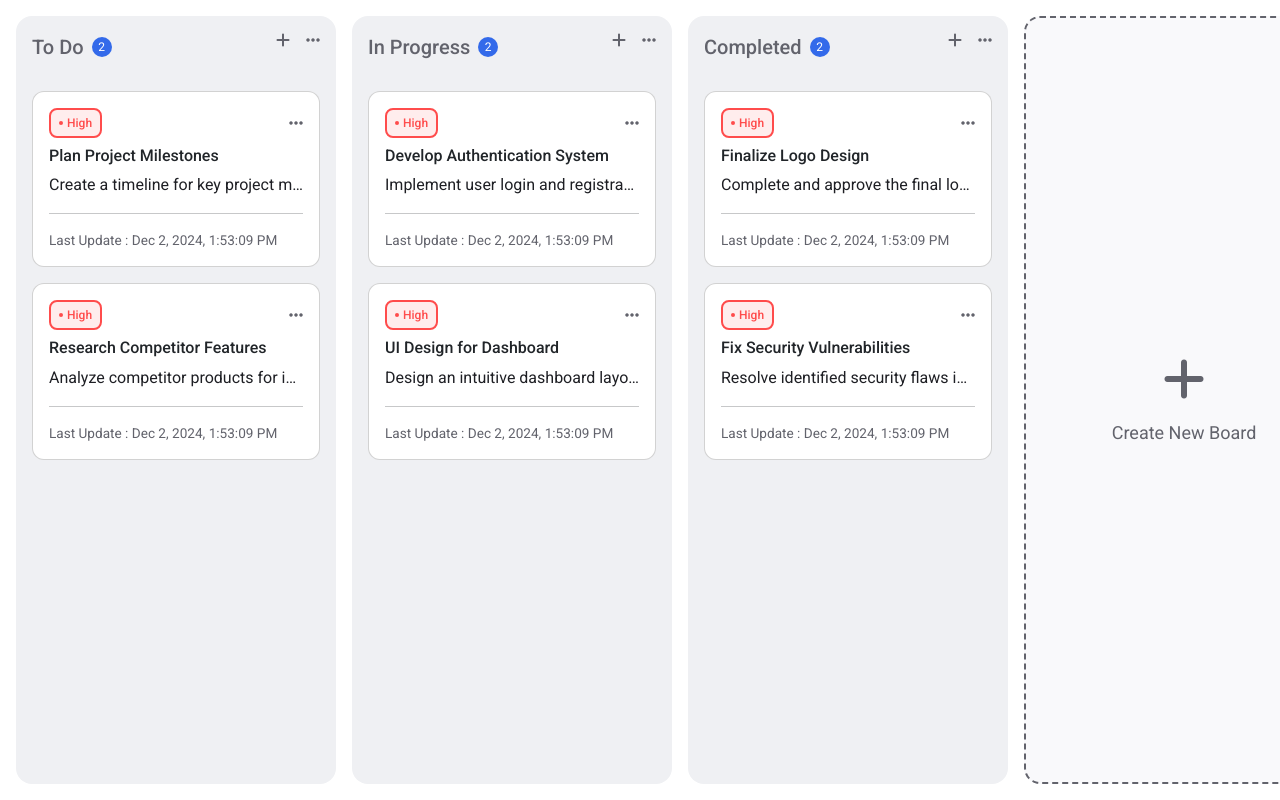
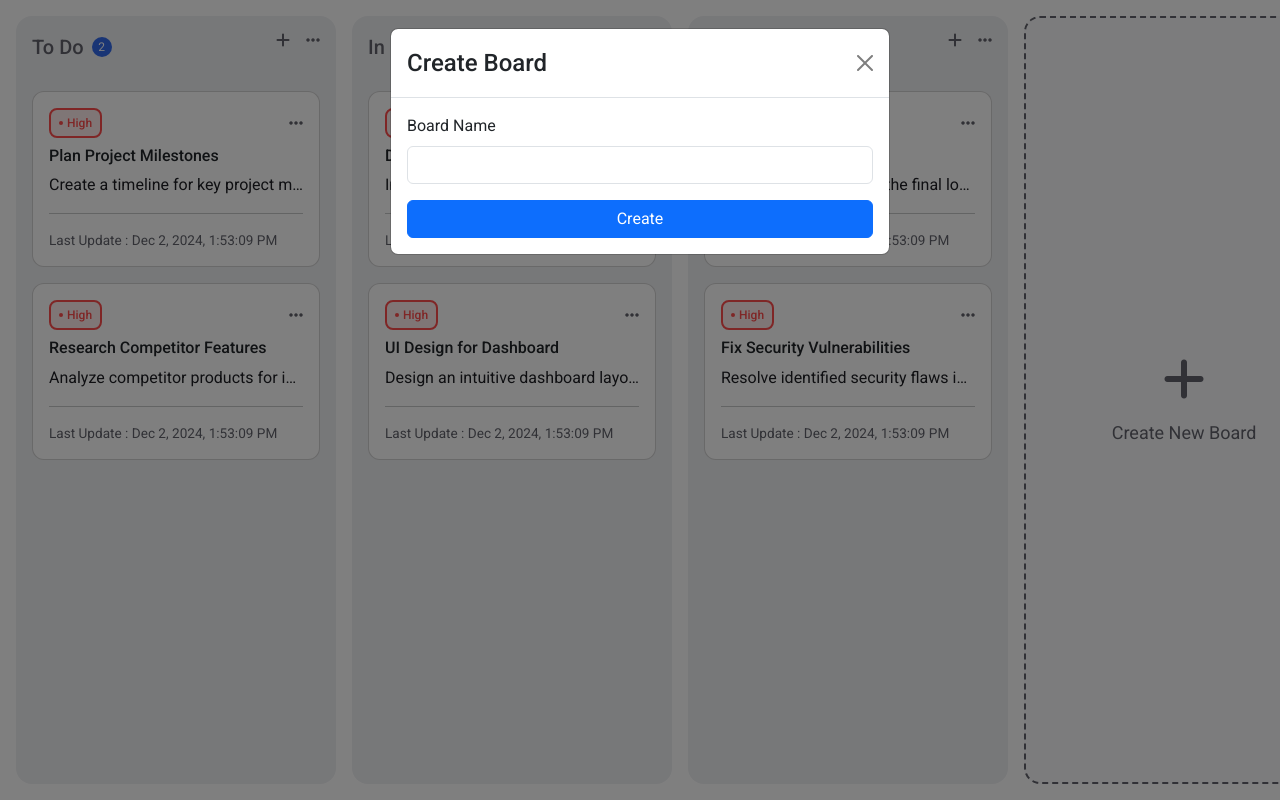
Before and after one commit to paula-a-pham/task-manager-frontend, an Angular app: page /home in a window 1280 px wide. Both pictures are taken after a click on the element "Create New Board". Built offline with nearby package versions, Linux system fonts and the light colour scheme.

Commit message:
display new board dialog

```diff
--- a/src/app/components/home/home.component.html
+++ b/src/app/components/home/home.component.html
@@ -58,7 +58,7 @@
       </ng-container>
     </div>
   </div>
-  <div class="new-board">
+  <div class="new-board" (click)="openDialog(createBoardContent)">
     <i class="fa-solid fa-plus mb-3 new-board-icon"></i>
     <span class="new-board-text">Create New Board</span>
   </div>
@@ -122,3 +122,22 @@
     </div>
   </div>
 </ng-template>
+
+<ng-template #createBoardContent let-modal>
+  <div class="modal-header" ngbAutofocus>
+    <h4 class="modal-title" id="modal-basic-title">Create Board</h4>
+    <button
+      type="button"
+      class="btn-close"
+      aria-label="Close"
+      (click)="modal.dismiss('Cross click')"
+    ></button>
+  </div>
+  <div class="modal-body">
+    <div class="mb-3">
+      <label for="board-name" class="form-label">Board Name</label>
+      <input type="text" class="form-control" id="board-name" />
+    </div>
+    <button class="btn btn-primary w-100">Create</button>
+  </div>
+</ng-template>
--- a/src/app/components/home/home.component.ts
+++ b/src/app/components/home/home.component.ts
@@ -6,7 +6,7 @@ import {
   transferArrayItem,
 } from '@angular/cdk/drag-drop';
 import { ITask } from '../../models/itask';
-import { NgbOffcanvas } from '@ng-bootstrap/ng-bootstrap';
+import { NgbModal, NgbOffcanvas } from '@ng-bootstrap/ng-bootstrap';
 
 @Component({
   selector: 'app-home',
@@ -97,7 +97,7 @@ export class HomeComponent {
 
   task!: ITask;
 
-  constructor(private offcanvasService: NgbOffcanvas) {}
+  constructor(private offcanvasService: NgbOffcanvas,private modalService :NgbModal) {}
 
   dropTask(event: CdkDragDrop<ITask[]>) {
     if (event.previousContainer === event.container) {
@@ -131,4 +131,8 @@ export class HomeComponent {
       panelClass: 'x-panel',
     });
   }
+
+  openDialog(content: TemplateRef<any>) {
+		this.modalService.open(content);
+	}
 }
```
